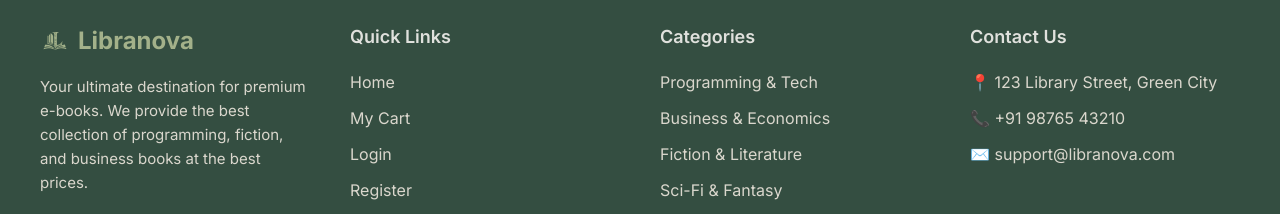
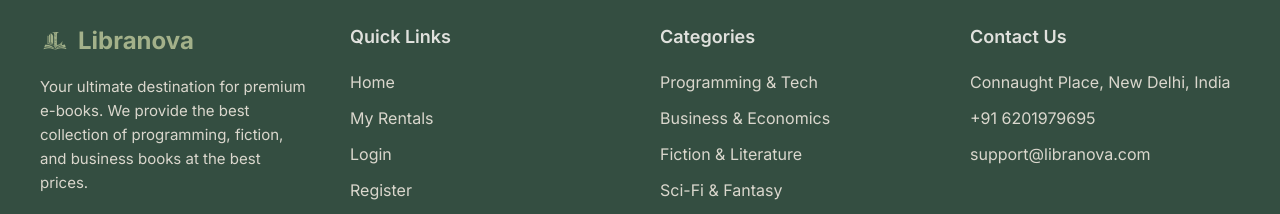
Before and after one commit to avdeshjadon/Libranova, a React (Vite) app in the folder frontend/: page / in a window 1280 px wide. Shown: the part 1265-1479 px from the top of the page. Built offline with nearby package versions, Linux system fonts and the light colour scheme; no server answers.

Commit message:
update footer navigation label and contact details

```diff
--- a/frontend/src/components/Footer.jsx
+++ b/frontend/src/components/Footer.jsx
@@ -18,7 +18,7 @@ export default function Footer() {
           <h3 style={{ fontSize: '18px', fontWeight: '600', marginBottom: '20px', color: '#e0e1dd' }}>Quick Links</h3>
           <ul style={{ listStyle: 'none', padding: 0, margin: 0, display: 'flex', flexDirection: 'column', gap: '12px' }}>
             <li><Link to="/" style={{ color: '#dad7cd', textDecoration: 'none', transition: 'color 0.2s' }}>Home</Link></li>
-            <li><Link to="/cart" style={{ color: '#dad7cd', textDecoration: 'none', transition: 'color 0.2s' }}>My Cart</Link></li>
+            <li><Link to="/cart" style={{ color: '#dad7cd', textDecoration: 'none', transition: 'color 0.2s' }}>My Rentals</Link></li>
             <li><Link to="/login" style={{ color: '#dad7cd', textDecoration: 'none', transition: 'color 0.2s' }}>Login</Link></li>
             <li><Link to="/register" style={{ color: '#dad7cd', textDecoration: 'none', transition: 'color 0.2s' }}>Register</Link></li>
           </ul>
@@ -37,9 +37,9 @@ export default function Footer() {
         <div>
           <h3 style={{ fontSize: '18px', fontWeight: '600', marginBottom: '20px', color: '#e0e1dd' }}>Contact Us</h3>
           <ul style={{ listStyle: 'none', padding: 0, margin: 0, display: 'flex', flexDirection: 'column', gap: '12px' }}>
-            <li style={{ color: '#dad7cd' }}>📍 123 Library Street, Green City</li>
-            <li><a href="tel:+919876543210" style={{ color: '#dad7cd', textDecoration: 'none', transition: 'color 0.2s' }}>📞 +91 98765 43210</a></li>
-            <li><a href="mailto:support@libranova.com" style={{ color: '#dad7cd', textDecoration: 'none', transition: 'color 0.2s' }}>✉️ support@libranova.com</a></li>
+            <li style={{ color: '#dad7cd' }}>Connaught Place, New Delhi, India</li>
+            <li><a href="tel:+916201979695" style={{ color: '#dad7cd', textDecoration: 'none', transition: 'color 0.2s' }}>+91 6201979695</a></li>
+            <li><a href="mailto:support@libranova.com" style={{ color: '#dad7cd', textDecoration: 'none', transition: 'color 0.2s' }}>support@libranova.com</a></li>
           </ul>
         </div>
       </div>
```
